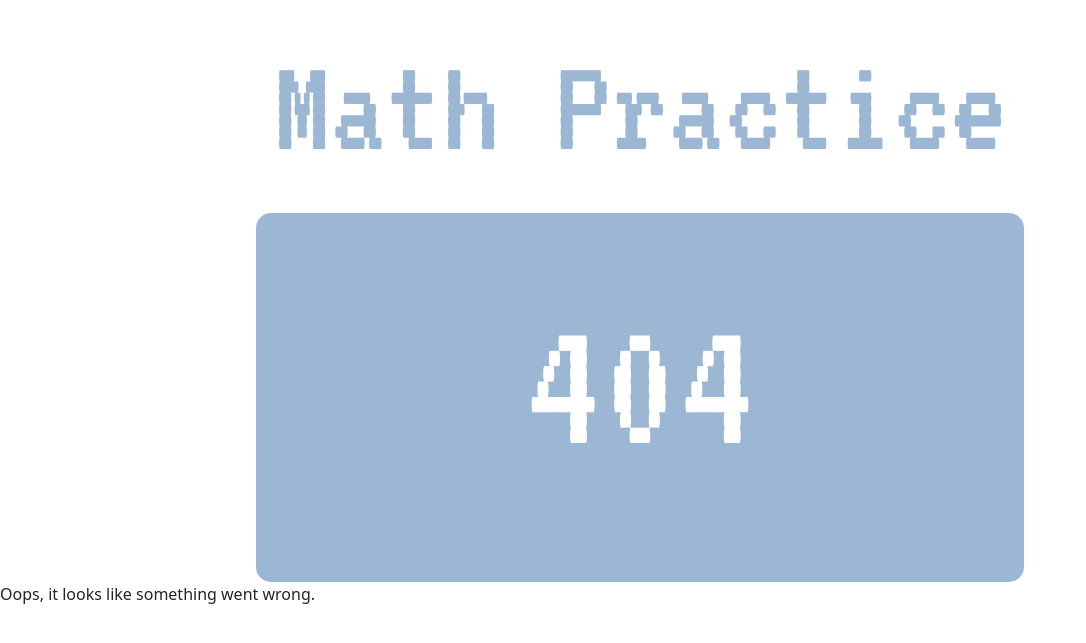
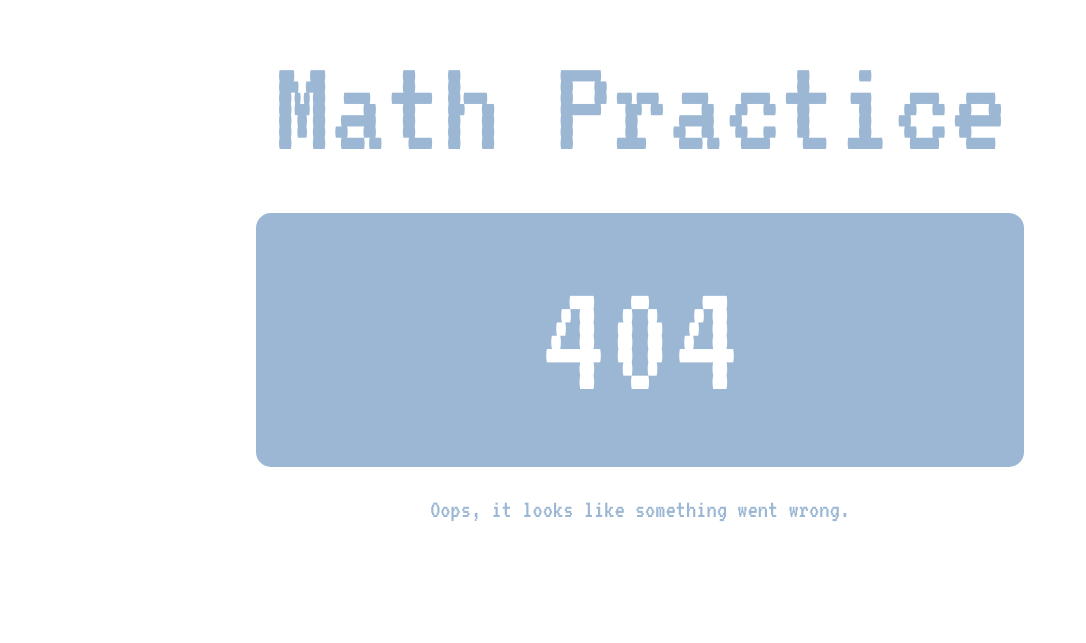
Before and after one commit to s-saloni/MathApp, a Django app: page /error in a window 1280 px wide. Shown: the top 643 px of the page, without its empty margins (0-1086 px from the left). Run offline with Django 3.2, Linux system fonts and the light colour scheme; some web fonts are replaced.

Commit message:
Updated 404 error page CSS

```diff
--- a/Arithmetic/templates/Arithmetic/404.html
+++ b/Arithmetic/templates/Arithmetic/404.html
@@ -24,7 +24,7 @@
         </div>
 
         <div id="error">
-            <div style="font-size: 15vw;">
+            <div>
                 404
             </div>
         </div>
--- a/static/Arithmetic/css/404.css
+++ b/static/Arithmetic/css/404.css
@@ -20,17 +20,25 @@ body{
     color: #6c757d;
 }
 
+#oops{
+    color: #9BB7D4;
+    font-size: 2vw;
+    font-family: 'VT323', monospace;
+    text-align: center;
+    margin-top: 3vh;
+    margin-bottom: 3vh;
+}
+
 #error{
     font-family: 'VT323', monospace;
     color: white;
     border: 2px solid #9BB7D4;
     border-radius: 15px;
-    padding: 2vw;
+    font-size: 13vw;
     margin-left: 20vw;
     margin-right: 20vw;
     background-color: #9BB7D4;
     text-align: center;
-    padding-bottom: 4vw;
     /* to disallow selecting text */
     user-select: none;
     -moz-user-select: none;
```
